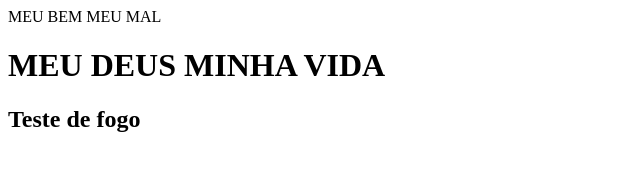
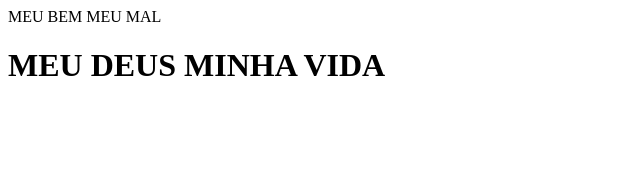
Before and after one commit to Kilamo/modulogit, a plain HTML site: page index.html in a window 1280 px wide. Shown: the whole page, without its empty margins (0-640 px from the left). Drawn offline with Linux system fonts and the light colour scheme.

Commit message:
Revert "Nova funcionalidade X do projecto"
This reverts commit 7dbd790ec1ce6acdfc31deac99b014076d329eca.

```diff
--- a/index.html
+++ b/index.html
@@ -1,7 +1,6 @@
 <head>
-<body>
+	<body>
 		<p>MEU BEM MEU MAL</p>
 		<h1>MEU DEUS MINHA VIDA</h1>
-		<h2>Teste de fogo</h2>
-</body>
+	</body>
 </head>
```
Also changed, not shown: 1 other file.
